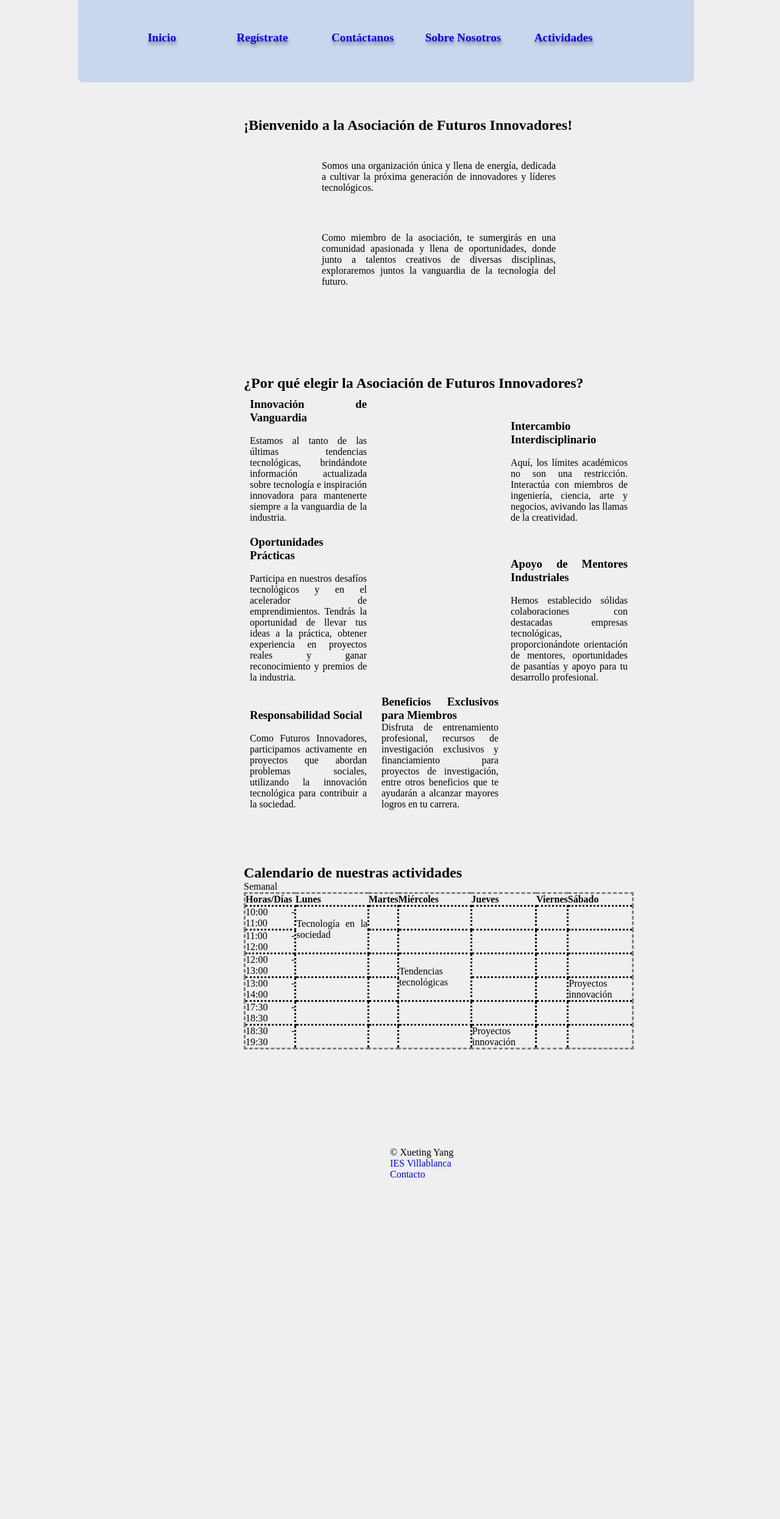
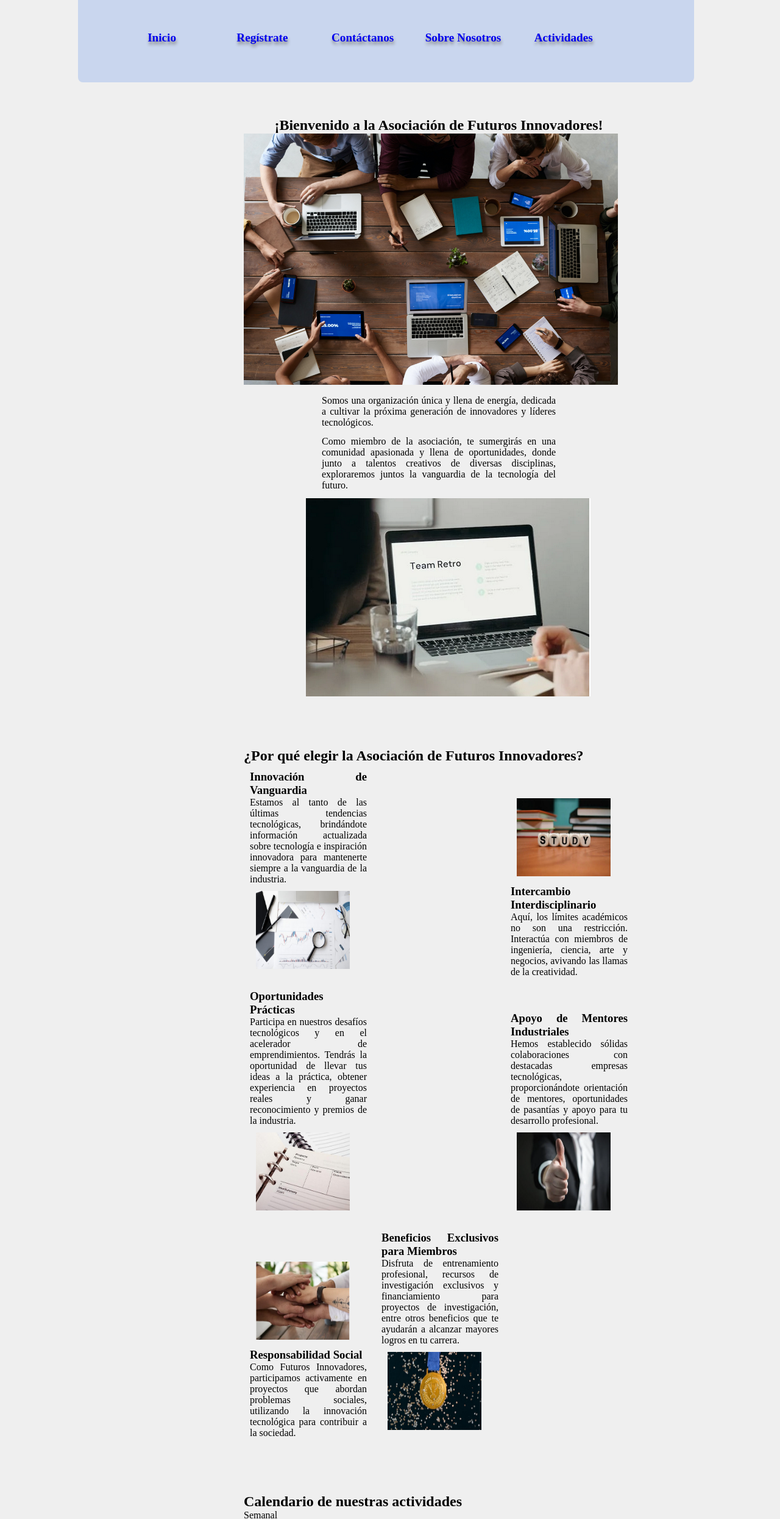
Before and after one commit to xuetingyang6/WebAsociacionX, a plain HTML site: page index.html in a window 1280 px wide. Shown: the part 146-2637 px from the top of the page at 61% size. Before the commit the page ends 2081 px from the top, so only its background shows below. Drawn offline with Linux system fonts and the light colour scheme.

Commit message:
Nuevos avances en la página index (#6)
* activar y desactivar opciones de los dias de semana con js

* la molestia de la altura de header

* diseño del formulario

* diseño y contenido de la página contacto

* cambiar el formato de las fotos de logo

* cambiar el formato de las fotos de logo

* cambiar el formato de las fotos de logo

* cambiar el texto alternativo de las fotos

* contenido de la pagina actividad

* poner fotos en la section de contenido

* añdir foto en la section introduccion

* cambiar tamaño de las imagenes

---------

Co-authored-by: xuetingDemo <501834377@qq.com>

```diff
--- a/index.css
+++ b/index.css
@@ -5,7 +5,7 @@
 
 #introduccion p {
     width: 60%;
-    margin: 2vw 10vw 5vw 10vw;
+    margin: 1vw 10vw;
 }
 
 #contenido {
@@ -37,3 +37,26 @@ td {
     border-style: dotted;
 
 }
+
+article img {
+    width: 12vw;
+    height: 10vw;
+    padding: 10px;
+}
+
+article img:hover {
+    transform: scale(1.1);
+
+}
+
+#primeraImg {
+    width: 48vw;
+}
+
+h1 {
+    text-align: center;
+}
+
+#segundoImg {
+    margin-left: 8vw;
+}
--- a/index.html
+++ b/index.html
@@ -12,6 +12,7 @@
  <body>
     <header>
         <div>
+            <img src="./img/fi.png" alt="logo: FI Futuros Innovadores" id="logo">
             <img src="./img/fi.png" alt="logo: FI Futuros Innovadores" id="logo">
         </div>
         <nav>
@@ -39,13 +40,15 @@
     <main>
         <section id="introduccion">
             <h1>¡Bienvenido a la Asociación de Futuros Innovadores!</h1>
-            <img src="" alt="">
+            <img src="./img/reunion.png" alt="" id="primeraImg">
             <p>
                 Somos una organización única y llena de energía, dedicada a cultivar la próxima generación de innovadores y líderes tecnológicos.
             </p>
             <p>
                 Como miembro de la asociación, te sumergirás en una comunidad apasionada y llena de oportunidades, donde junto a talentos creativos de diversas disciplinas, exploraremos juntos la vanguardia de la tecnología del futuro.
             </p>
+            <img src="./img/teamRetro.png" alt="" id="segundoImg">
+
 
         </section>
         <section id="contenido">
@@ -54,16 +57,19 @@
                 <li>
                     <article>
                         <h3>Innovación de Vanguardia</h3>
-                        <img src="" alt="">
+
                         <p>
                             Estamos al tanto de las últimas tendencias tecnológicas, brindándote información actualizada sobre tecnología e inspiración innovadora para mantenerte siempre a la vanguardia de la industria.
                         </p>
+
+                        <img src="./img/estadistica.png" alt="" class="contentImg">
                     </article>
                 </li>
                 <li>
                     <article>
+                        <img src="./img/study.png" alt="" class="contentImg">
                         <h3>Intercambio Interdisciplinario</h3>
-                        <img src="" alt="">
+
                         <p>
                             Aquí, los límites académicos no son una restricción. Interactúa con miembros de ingeniería, ciencia, arte y negocios, avivando las llamas de la creatividad.
                         </p>
@@ -72,25 +78,25 @@
                 <li>
                     <article>
                         <h3>Oportunidades Prácticas</h3>
-                        <img src="" alt="">
                         <p>
                             Participa en nuestros desafíos tecnológicos y en el acelerador de emprendimientos. Tendrás la oportunidad de llevar tus ideas a la práctica, obtener experiencia en proyectos reales y ganar reconocimiento y premios de la industria.
                         </p>
+                        <img src="./img/proyecto.png" alt="" class="contentImg">
                     </article>
                 </li>
                 <li>
                     <article>
                         <h3>Apoyo de Mentores Industriales</h3>
-                        <img src="" alt="">
                         <p>
                             Hemos establecido sólidas colaboraciones con destacadas empresas tecnológicas, proporcionándote orientación de mentores, oportunidades de pasantías y apoyo para tu desarrollo profesional.
                         </p>
+                        <img src="./img/apoyo.png" alt="" class="contentImg">
                     </article>
                 </li>
                 <li>
                     <article>
+                        <img src="./img/brazos.png" alt="" class="contentImg">
                         <h3>Responsabilidad Social</h3>
-                        <img src="" alt="">
                         <p>
                             Como Futuros Innovadores, participamos activamente en proyectos que abordan problemas sociales, utilizando la innovación tecnológica para contribuir a la sociedad.
                         </p>
@@ -102,6 +108,7 @@
                         <p>
                             Disfruta de entrenamiento profesional, recursos de investigación exclusivos y financiamiento para proyectos de investigación, entre otros beneficios que te ayudarán a alcanzar mayores logros en tu carrera.
                         </p>
+                        <img src="./img/exito.png" alt="" class="contentImg">
                     </article>
                 </li>
             </ul>
--- a/layout.css
+++ b/layout.css
@@ -17,6 +17,7 @@ header {
     position:fixed;
     width: 100%;
     height: 20vh;
+    z-index: 5;
 }
 
 header div {
```
Also changed, not shown: img/apoyo.png (added), img/brazos.png (added), img/estadistica.png (added), img/exito.png (added), img/fianceView.png (added), img/gente.png (added), img/libro.png (added), img/proyecto.png (added), img/reunion.png (added), img/reunion2.png (added), img/study.png (added), img/teamRetro.png (added), img/woshou.png (added).
